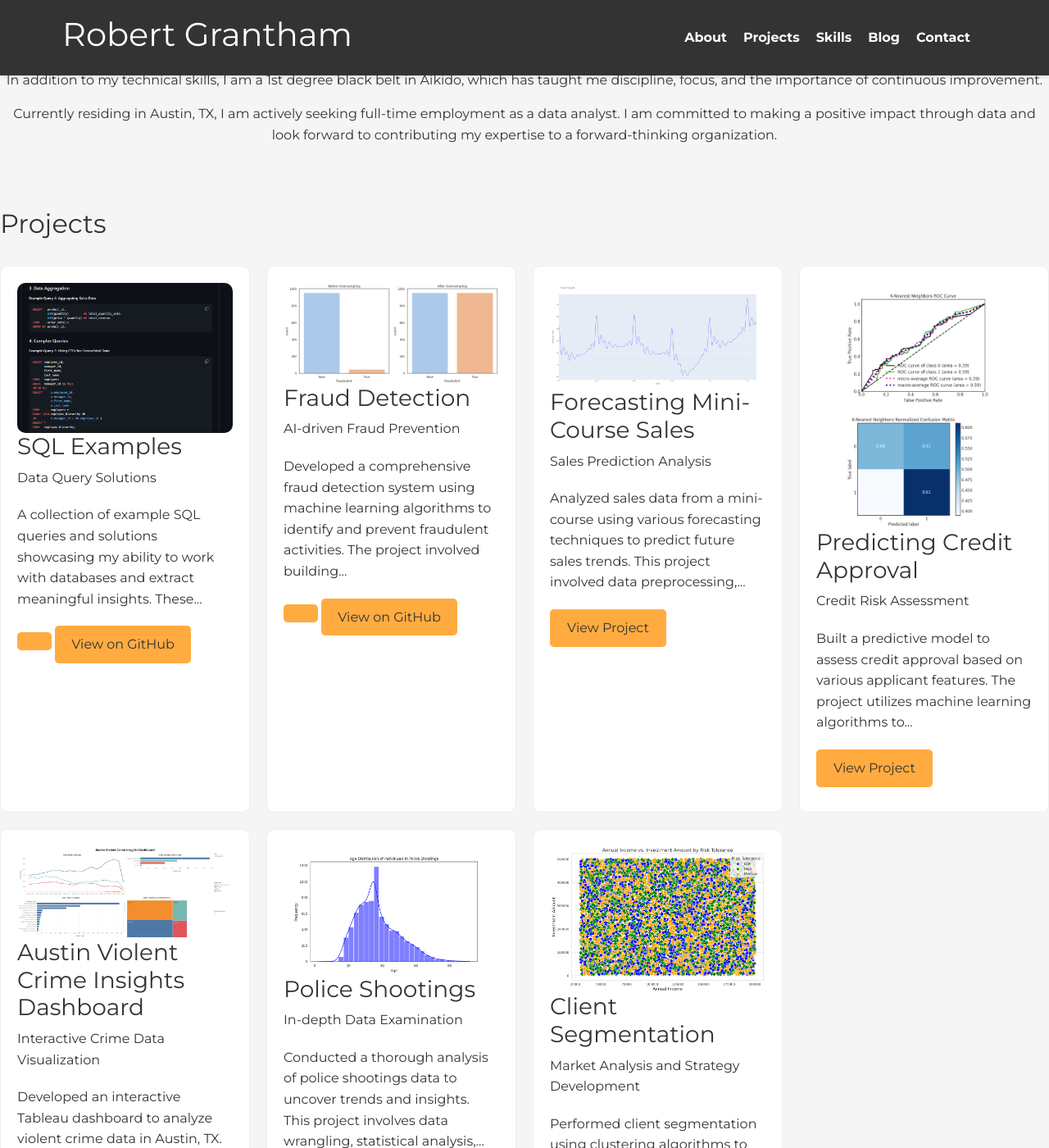
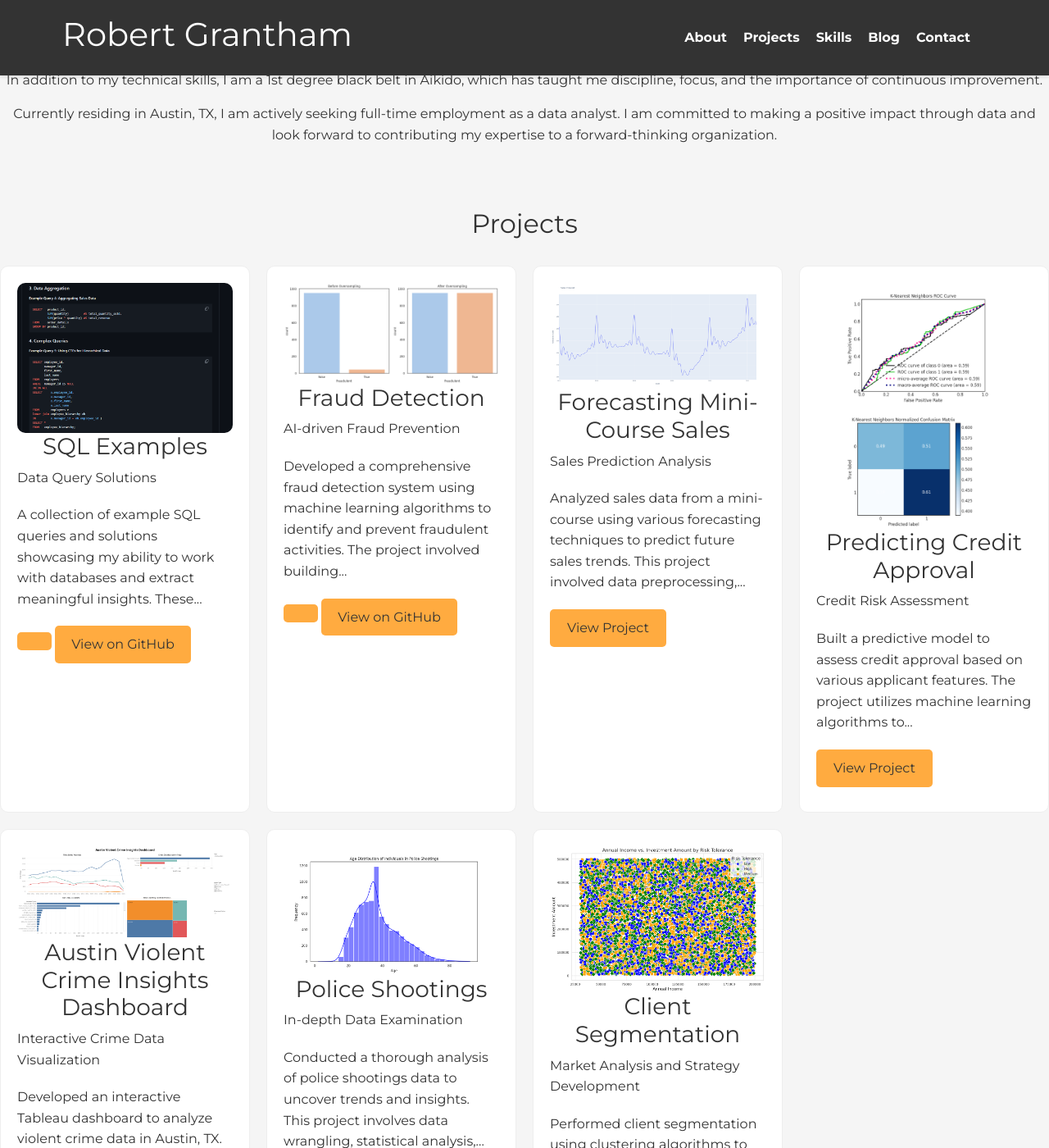
Before and after one commit to rgrantham82/rgrantham82.github.io, a Jekyll site: the page built from index.html, in a window 1280 px wide and 1400 px high, scrolled down 946 px. Shown: the whole window at 82% size. Built offline with Jekyll 4.4.1, drawn with Linux system fonts in a browser that asks for light colours; nearby versions of some CDN libraries.

Commit message:
Update styles.css

```diff
--- a/assets/css/styles.css
+++ b/assets/css/styles.css
@@ -105,6 +105,12 @@ main {
     margin-top: 70px; /* Adjust according to header height */
     padding: 20px;
     transition: margin-top 0.3s;
+}
+
+/* Centering all section headers */
+h2,
+h3 {
+  text-align: center;
 }
 
 h2,
```
